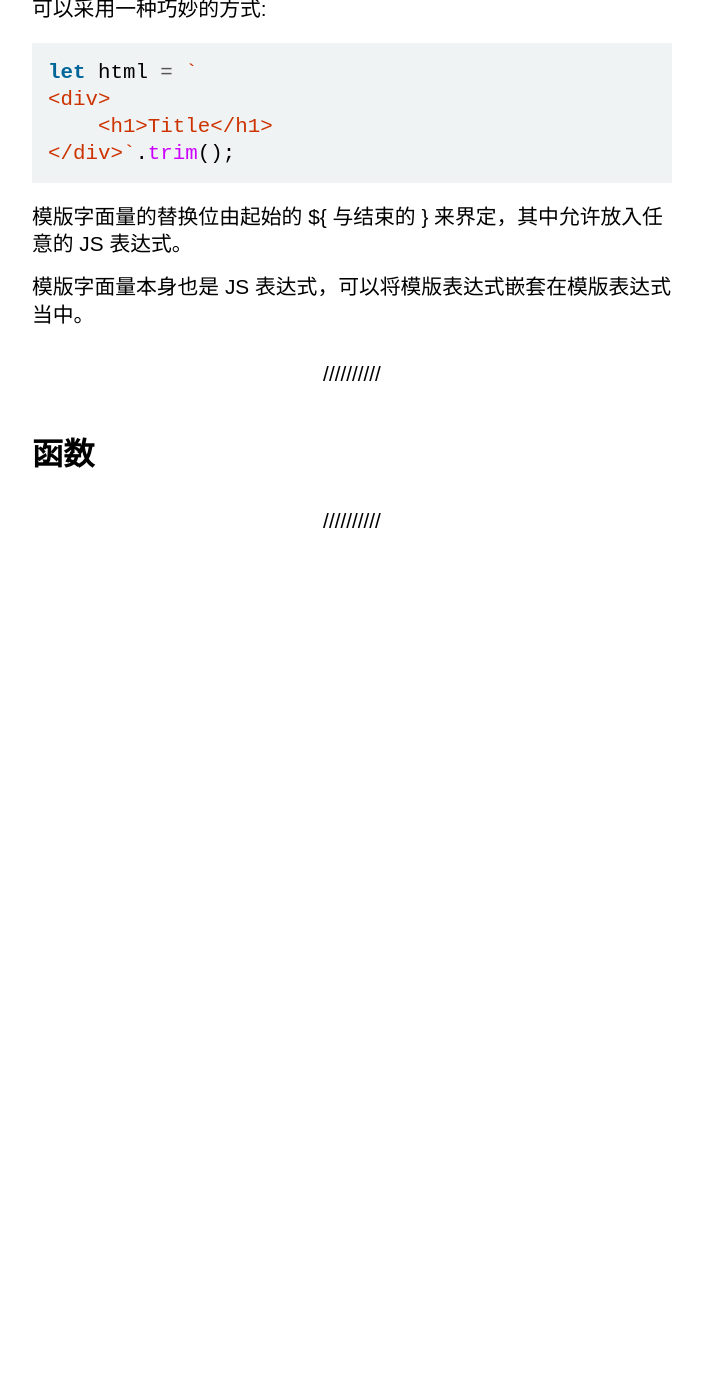
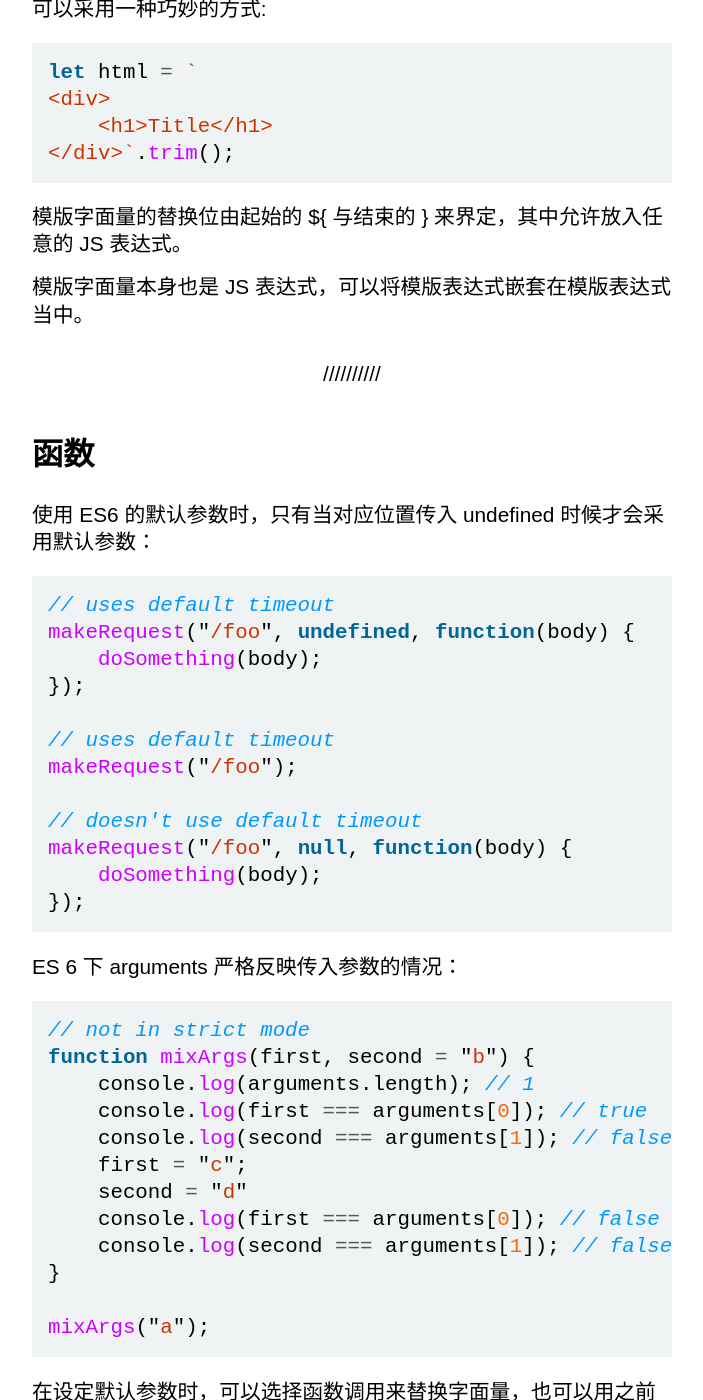
Before and after one commit to wangyu-1999/wangyu-1999.github.io, a Jekyll site: the page built from _posts/2021-12-14-读书笔记-深入理解ES6.md, in a window 1280 px wide and 1400 px high, scrolled down 7124 px. Shown: the whole window, without its empty margins (288-991 px from the left). Built offline with Jekyll 4.4.1, drawn with Linux system fonts in a browser that asks for light colours; comment, search, counter and statistics services are not loaded; before the commit the page ends 7754 px from its top, so only the background shows below that; some of the changed text lies outside the part shown.

Commit message:
doc:更新内容

````diff
--- a/_posts/2021-12-14-读书笔记-深入理解ES6.md
+++ b/_posts/2021-12-14-读书笔记-深入理解ES6.md
@@ -265,3 +265,54 @@ let html = `
 ---
 
 ## 函数
+
+使用 ES6 的默认参数时，只有当对应位置传入 undefined 时候才会采用默认参数：
+
+```javascript
+// uses default timeout
+makeRequest("/foo", undefined, function(body) {
+    doSomething(body);
+});
+
+// uses default timeout
+makeRequest("/foo");
+
+// doesn't use default timeout
+makeRequest("/foo", null, function(body) {
+    doSomething(body);
+});
+```
+
+ES 6 下 arguments 严格反映传入参数的情况：
+
+```javascript
+// not in strict mode
+function mixArgs(first, second = "b") {
+    console.log(arguments.length); // 1
+    console.log(first === arguments[0]); // true
+    console.log(second === arguments[1]); // false
+    first = "c";
+    second = "d"
+    console.log(first === arguments[0]); // false
+    console.log(second === arguments[1]); // false
+}
+
+mixArgs("a");
+```
+
+在设定默认参数时，可以选择函数调用来替换字面量，也可以用之前的参数作为这个函数调用的默认参数：
+
+```javascript
+function getValue(value) {
+    return value + 5;
+}
+
+function add(first, second = getValue(first)) {
+    return first + second;
+}
+
+console.log(add(1, 1));     // 2
+console.log(add(1));        // 7
+```
+
+### 剩余参数
````
